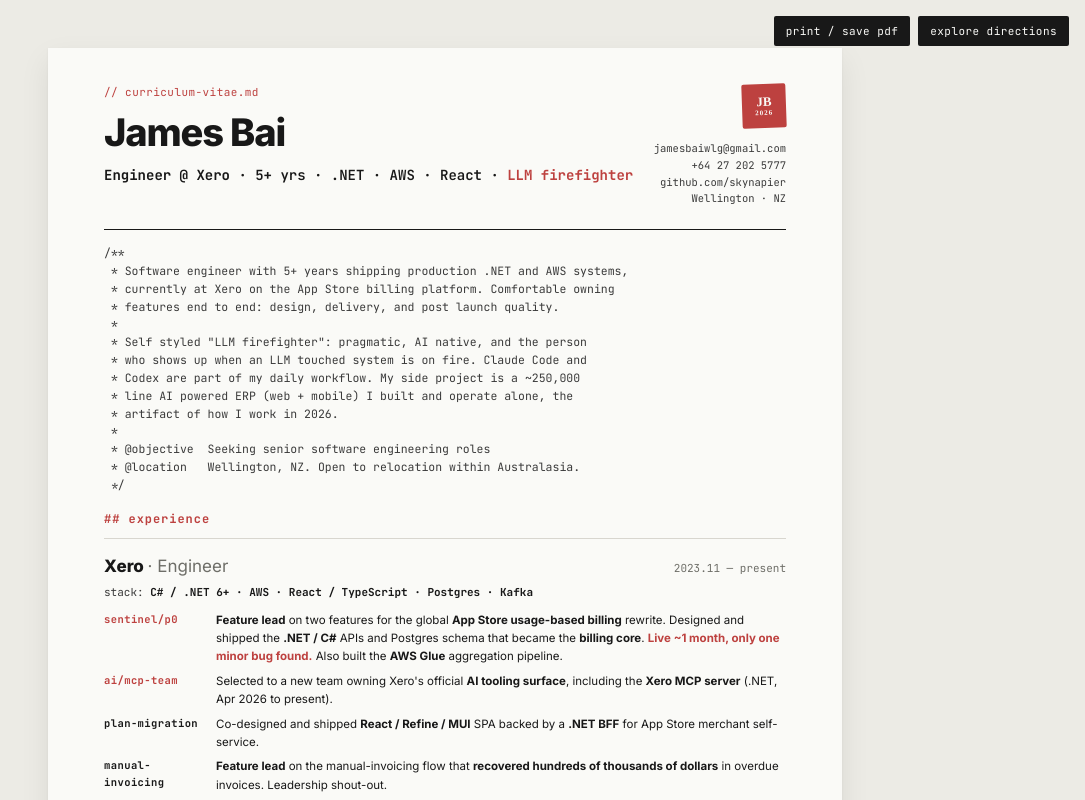
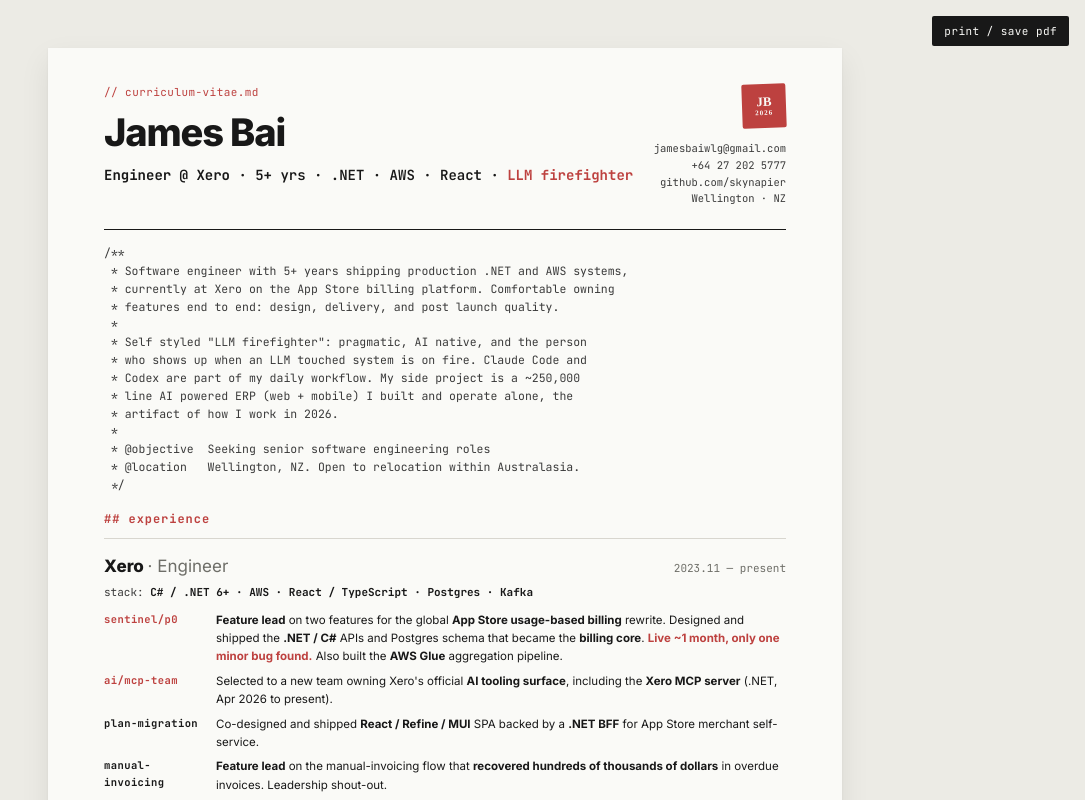
Before and after one commit to skynapier/resume, a React (Vite) app: page / in a window 1280 px wide. Shown: the top 800 px of the page, without its empty margins (195-1280 px from the left). Built offline with nearby package versions, Linux system fonts and the light colour scheme.

Commit message:
Remove design exploration link

```diff
--- a/src/pages/ResumePage.tsx
+++ b/src/pages/ResumePage.tsx
@@ -6,7 +6,6 @@
     <>
       <div className="toolbar">
         <button onClick={() => window.print()}>print / save pdf</button>
-        <a href="/resume/Resume.html">explore directions</a>
       </div>
       <main className="stage">
         <KobanResume page={1} />
```
